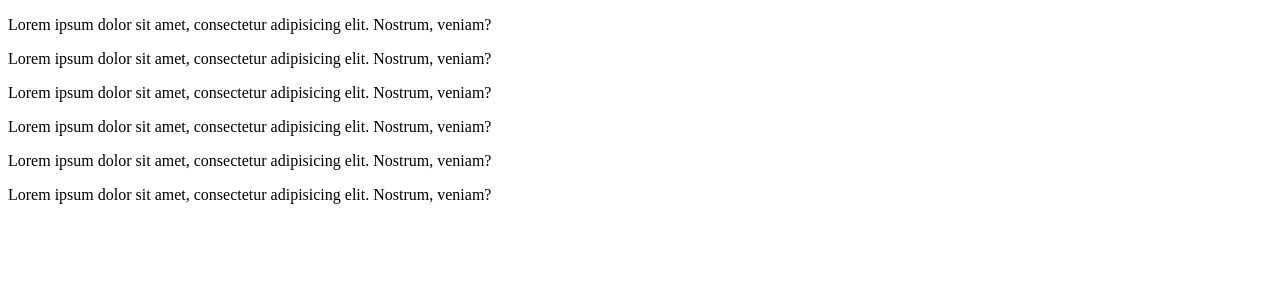
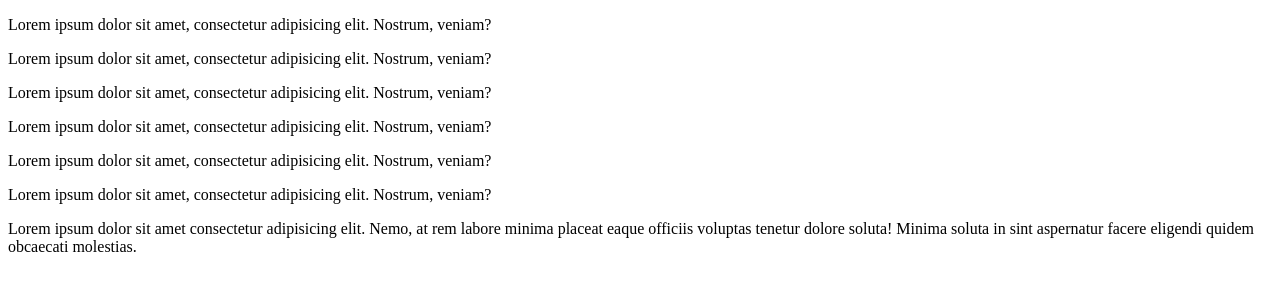
Before and after one commit to jobkshaji/learn-git, a plain HTML site: page index.htm in a window 1280 px wide. Drawn offline with Linux system fonts and the light colour scheme.

Commit message:
add one more para file

```diff
--- a/index.htm
+++ b/index.htm
@@ -24,5 +24,11 @@
     <p>
       Lorem ipsum dolor sit amet, consectetur adipisicing elit. Nostrum, veniam?
     </p>
+    <p>
+      Lorem ipsum dolor sit amet consectetur adipisicing elit. Nemo, at rem
+      labore minima placeat eaque officiis voluptas tenetur dolore soluta!
+      Minima soluta in sint aspernatur facere eligendi quidem obcaecati
+      molestias.
+    </p>
   </body>
 </html>
```
